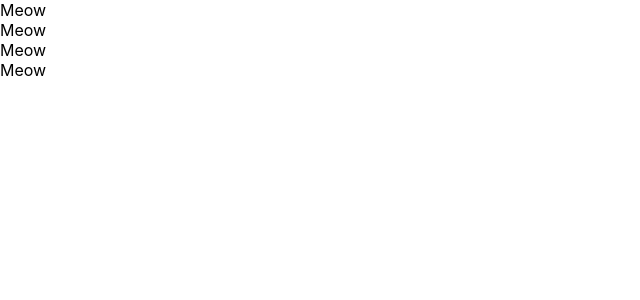
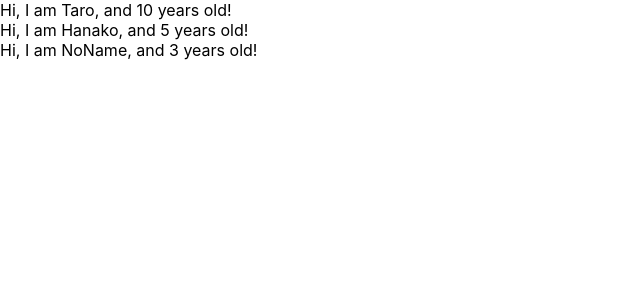
Before and after one commit to naoto-naka/udemy-react-redux-crud-application, a React (Create React App) app: page / in a window 1280 px wide. Shown: the top 300 px of the page, without its empty margins (0-640 px from the left). Built offline with nearby package versions, Linux system fonts and the light colour scheme.

Commit message:
:sparkles: learn prop-types

```diff
--- a/src/App.js
+++ b/src/App.js
@@ -1,27 +1,35 @@
 import React from 'react';
-
-// function App() {
-//   return (
-//     <div>
-//       <label htmlFor="bar">bar</label>
-//       <input type="text" onChange={() => {console.log("I am clicked!")}} />;
-//     </div>
-//   );
-// }
+import PropTypes from 'prop-types'
 
 const App = () => {
+   const profiles = [
+     { name: "Taro", age: 10 },
+     { name: "Hanako", age: 5 },
+     { name: "NoName", age: 3 }
+   ]
+
   return (
     <div>
-      <Cat />
-      <Cat />
-      <Cat />
-      <Cat />
+      {
+        profiles.map((profile, index) => {
+          return <User name={profile.name} age={profile.age} key={index} />
+        })
+      }
     </div>
   )
 }
 
-const Cat = () => {
-  return <div>Meow</div>
+const User = (props) => {
+  return <div>Hi, I am {props.name}, and {props.age} years old!</div>
+}
+
+User.propTypes = {
+  name: PropTypes.string,
+  age: PropTypes.number.isRequired
+}
+
+User.defaultProps = {
+
 }
 
 export default App;
```
